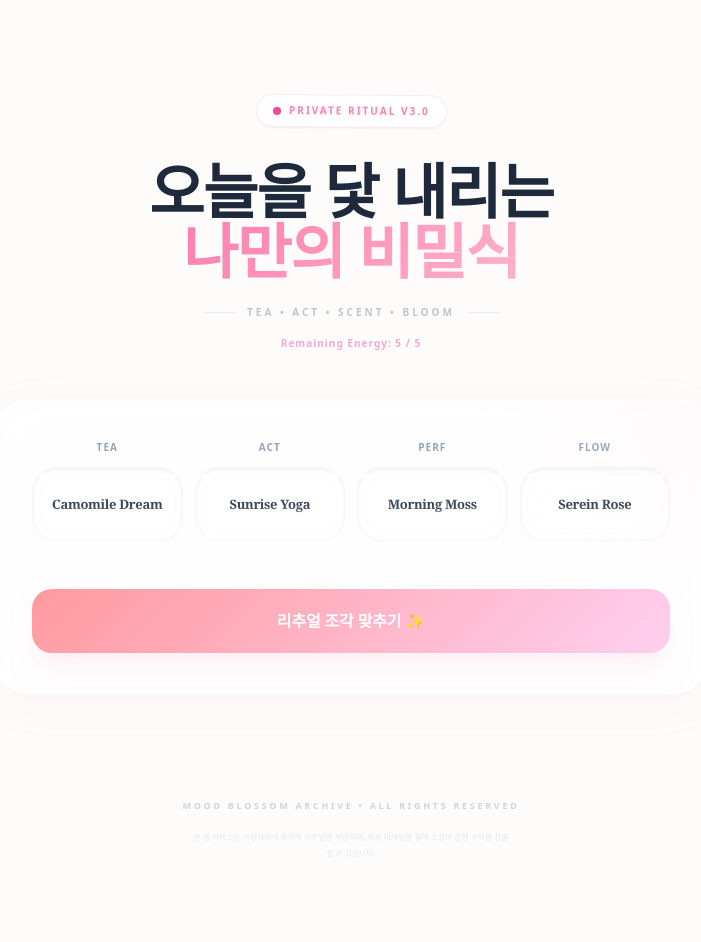
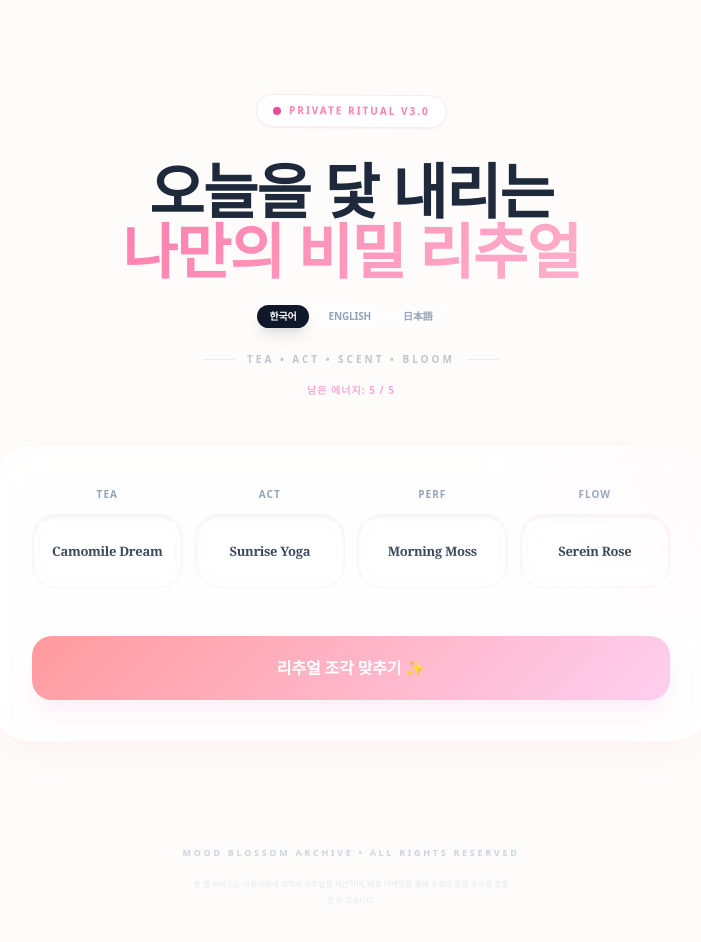
Before and after one commit to whiteref/mood-777, a React (Vite) app: page / in a window 1280 px wide. Shown: the top 942 px of the page, without its empty margins (289-990 px from the left). Built offline with nearby package versions, Linux system fonts and the light colour scheme; a web font is replaced by a local one.

Commit message:
Implement KR/EN/JP multi-language switcher and i18n system

```diff
--- a/App.tsx
+++ b/App.tsx
@@ -5,6 +5,7 @@ import { TEAS, ACTIVITIES, PERFUMES, FLOWERS } from './constants';
 import SlotReel from './components/SlotReel';
 import { getLocalCommentary } from './services/commentaryData';
 import { getRealtimeShoppingItems, ShoppingItem } from './services/gemini';
+import { translations, Language } from './translations';
 
 const USAGE_LIMIT = 5;
 
@@ -22,6 +23,9 @@ const App: React.FC = () => {
   const [isAdmin, setIsAdmin] = useState(false);
   const [adminClicks, setAdminClicks] = useState(0);
 
+  // i18n State
+  const [lang, setLang] = useState<Language>('KR');
+
   useEffect(() => {
     const today = new Date().toISOString().split('T')[0];
     const storedDate = localStorage.getItem('ritual_usage_date');
@@ -38,9 +42,17 @@ const App: React.FC = () => {
       const adminStatus = localStorage.getItem('ritual_admin_mode') === 'true';
       setIsAdmin(adminStatus);
 
+      const storedLang = localStorage.getItem('ritual_lang') as Language;
+      if (storedLang) setLang(storedLang);
+
       if (!adminStatus && count >= USAGE_LIMIT) setIsLimitReached(true);
     }
   }, []);
+
+  const changeLang = (newLang: Language) => {
+    setLang(newLang);
+    localStorage.setItem('ritual_lang', newLang);
+  };
 
   const toggleAdmin = () => {
     const nextClicks = adminClicks + 1;
@@ -50,7 +62,7 @@ const App: React.FC = () => {
       localStorage.setItem('ritual_admin_mode', nextAdmin.toString());
       setAdminClicks(0);
       if (nextAdmin) setIsLimitReached(false);
-      alert(nextAdmin ? "관리자 모드 활성화: 무제한 사용 가능 ✨" : "관리자 모드 해제");
+      alert(nextAdmin ? translations[lang].admin_mode_on : translations[lang].admin_mode_off);
     } else {
       setAdminClicks(nextClicks);
     }
@@ -125,17 +137,33 @@ const App: React.FC = () => {
         </div>
 
         <h1 className="text-5xl md:text-6xl font-serif font-semibold leading-[1.1] mb-6 tracking-tight text-slate-800">
-          오늘을 닻 내리는<br />
-          <span className="gradient-text">나만의 비밀식</span>
+          {translations[lang].title_line1}<br />
+          <span className="gradient-text">{translations[lang].title_line2}</span>
         </h1>
 
         <div className="flex flex-col items-center justify-center gap-4">
+          {/* Language Switcher */}
+          <div className="flex items-center gap-2 mb-2">
+            {(['KR', 'EN', 'JA'] as Language[]).map((l) => (
+              <button
+                key={l}
+                onClick={() => changeLang(l)}
+                className={`text-[10px] font-bold px-3 py-1 rounded-full transition-all ${lang === l
+                  ? 'bg-slate-900 text-white shadow-lg'
+                  : 'bg-white/50 text-slate-400 hover:bg-white'
+                  }`}
+              >
+                {l === 'KR' ? '한국어' : l === 'EN' ? 'ENGLISH' : '日本語'}
+              </button>
+            ))}
+          </div>
+
           <div className="flex items-center gap-3 opacity-40">
             <div className="h-px w-8 bg-slate-300"></div>
-            <p className="text-[10px] font-bold text-slate-500 uppercase tracking-[0.3em]">Tea • Act • Scent • Bloom</p>
+            <p className="text-[10px] font-bold text-slate-500 uppercase tracking-[0.3em]">{translations[lang].subtitle}</p>
             <div className="h-px w-8 bg-slate-300"></div>
           </div>
-          <p className="text-[10px] font-black text-pink-300 tracking-[0.1em]">Remaining Energy: {Math.max(0, USAGE_LIMIT - usageCount)} / {USAGE_LIMIT}</p>
+          <p className="text-[10px] font-black text-pink-300 tracking-[0.1em]">{translations[lang].energy}: {Math.max(0, USAGE_LIMIT - usageCount)} / {USAGE_LIMIT}</p>
         </div>
       </header>
 
@@ -148,19 +176,25 @@ const App: React.FC = () => {
               <div className="w-16 h-16 bg-pink-50 rounded-full flex items-center justify-center mb-6">
                 <svg className="w-8 h-8 text-pink-400" viewBox="0 0 24 24" fill="none" stroke="currentColor" strokeWidth="2"><path d="M12 21a9 9 0 1 0 0-18 9 9 0 0 0 0 18z" /><path d="M12 8v4" /><path d="M12 16h.01" /></svg>
               </div>
-              <h4 className="text-xl font-serif font-bold text-slate-800 mb-2">오늘의 에너지를 다 썼어요</h4>
+              <h4 className="text-xl font-serif font-bold text-slate-800 mb-2">
+                {lang === 'KR' ? '오늘의 에너지를 다 썼어요' : lang === 'EN' ? 'Out of Energy' : '本日のエネルギーを使い果たしました'}
+              </h4>
               <p className="text-sm text-slate-500 break-keep leading-relaxed">
-                충전이 필요해요. 내일 새로운 인연으로<br />다시 만나요!
+                {lang === 'KR'
+                  ? '충전이 필요해요. 내일 새로운 인연으로 다시 만나요!'
+                  : lang === 'EN'
+                    ? 'Recharge needed. Let\'s meet again tomorrow with some new ritual!'
+                    : '充電が必要です。明日、また新しい縁でお会いしましょう！'}
               </p>
             </div>
           )}
 
           <div className="grid grid-cols-4 gap-3 mb-12">
             {[
-              { label: 'TEA', list: TEAS, idx: 0, delay: 0 },
-              { label: 'ACT', list: ACTIVITIES, idx: 1, delay: 200 },
-              { label: 'PERF', list: PERFUMES, idx: 2, delay: 400 },
-              { label: 'FLOW', list: FLOWERS, idx: 3, delay: 600 }
+              { label: translations[lang].category_tea, list: TEAS, idx: 0, delay: 0 },
+              { label: translations[lang].category_act, list: ACTIVITIES, idx: 1, delay: 200 },
+              { label: translations[lang].category_scent, list: PERFUMES, idx: 2, delay: 400 },
+              { label: translations[lang].category_bloom, list: FLOWERS, idx: 3, delay: 600 }
             ].map((reel) => (
               <div key={reel.label} className="space-y-3">
                 <p className="text-[10px] font-bold text-slate-400 text-center uppercase tracking-widest">{reel.label}</p>
@@ -179,16 +213,16 @@ const App: React.FC = () => {
             {slotState === SlotState.SPINNING ? (
               <span className="flex items-center justify-center gap-2">
                 <svg className="animate-spin h-5 w-5 text-white" xmlns="http://www.w3.org/2000/svg" fill="none" viewBox="0 0 24 24"><circle className="opacity-25" cx="12" cy="12" r="10" stroke="currentColor" strokeWidth="4"></circle><path className="opacity-75" fill="currentColor" d="M4 12a8 8 0 018-8V0C5.373 0 0 5.373 0 12h4zm2 5.291A7.962 7.962 0 014 12H0c0 3.042 1.135 5.824 3 7.938l3-2.647z"></path></svg>
-                인연을 맺는 중...
+                {lang === 'KR' ? '인연을 맺는 중...' : lang === 'EN' ? 'Connecting...' : '縁を結んでいます...'}
               </span>
-            ) : isLimitReached ? '에너지 충전 중...' : '리추얼 조각 맞추기 ✨'}
+            ) : isLimitReached ? (lang === 'KR' ? '에너지 충전 중...' : 'Recharging...') : translations[lang].spin_btn}
           </button>
         </section>
 
         {slotState === SlotState.FINISHED && result && (
           <div className="space-y-16 animate-toss">
             <div className="text-center relative">
-              <span className="text-[12px] font-bold text-pink-300 uppercase tracking-[0.3em] block mb-3 font-serif">Ritual Harmony</span>
+              <span className="text-[12px] font-bold text-pink-300 uppercase tracking-[0.3em] block mb-3 font-serif">{translations[lang].result_harmony}</span>
               <h2 className="text-8xl font-serif font-semibold gradient-text tracking-tighter italic">{result.score}%</h2>
               <div className="absolute -bottom-2 left-1/2 -translate-x-1/2 w-12 h-0.5 bg-pink-100"></div>
             </div>
@@ -226,7 +260,7 @@ const App: React.FC = () => {
               </div>
               <h3 className="text-xl font-serif font-semibold mb-6 flex items-center gap-4 text-slate-800">
                 <span className="w-10 h-px bg-pink-200" />
-                AI Ritual Commentary
+                {translations[lang].commentary_title}
               </h3>
               <p className="text-slate-600 leading-relaxed text-[17px] font-medium break-keep italic font-serif">
                 "{result.aiCommentary}"
@@ -238,8 +272,8 @@ const App: React.FC = () => {
               <div className="p-10">
                 <div className="flex justify-between items-start mb-8">
                   <div>
-                    <h3 className="text-2xl font-serif font-bold mb-2 text-slate-800 tracking-tight">행운의 오브제</h3>
-                    <p className="text-[10px] font-bold text-pink-400 uppercase tracking-[0.2em]">The Curator's Selection</p>
+                    <h3 className="text-2xl font-serif font-bold mb-2 text-slate-800 tracking-tight">{translations[lang].lucky_item}</h3>
+                    <p className="text-[10px] font-bold text-pink-400 uppercase tracking-[0.2em]">{translations[lang].curator_selection}</p>
                   </div>
                   <div className="flex items-center gap-1.5 px-3 py-1 bg-pink-50 rounded-full">
                     <span className="w-1.5 h-1.5 bg-pink-500 rounded-full animate-pulse"></span>
@@ -250,7 +284,7 @@ const App: React.FC = () => {
                 {isLoadingItem ? (
                   <div className="py-24 flex flex-col items-center gap-6">
                     <div className="w-16 h-16 border-2 border-pink-50 border-t-pink-400 rounded-full animate-spin" />
-                    <p className="text-[11px] font-bold text-slate-400 tracking-widest uppercase animate-pulse">Designing your luck...</p>
+                    <p className="text-[11px] font-bold text-slate-400 tracking-widest uppercase animate-pulse">{translations[lang].loading_ai}</p>
                   </div>
                 ) : shoppingItem ? (
                   <div className="space-y-8 animate-toss">
@@ -277,10 +311,12 @@ const App: React.FC = () => {
                           rel="noopener noreferrer"
                           className="flex items-center justify-center w-full py-6 bg-slate-900 text-white text-[16px] font-bold rounded-[30px] shadow-2xl active:scale-[0.98] transition-all hover:bg-slate-800"
                         >
-                          쿠팡에서 바로 구매하기 ➔
+                          {lang === 'KR' ? '쿠팡에서 바로 구매하기 ➔' : lang === 'EN' ? 'Check on Shop ➔' : 'ショップで確認する ➔'}
                         </a>
                         <p className="text-[9px] text-slate-400 text-center px-4 leading-normal">
-                          이 포스팅은 쿠팡 파트너스 활동의 일환으로, 이에 따른 일정액의 수수료를 제공받습니다.
+                          {lang === 'KR'
+                            ? '이 포스팅은 쿠팡 파트너스 활동의 일환으로, 이에 따른 일정액의 수수료를 제공받습니다.'
+                            : 'This contains affiliate links. We may receive a commission for purchases made through these links.'}
                         </p>
                       </div>
                     </div>
--- /dev/null
+++ b/translations.ts
@@ -0,0 +1,62 @@
+
+export type Language = 'KR' | 'EN' | 'JA';
+
+export const translations = {
+    KR: {
+        title_line1: "오늘을 닻 내리는",
+        title_line2: "나만의 비밀 리추얼",
+        subtitle: "Tea • Act • Scent • Bloom",
+        energy: "남은 에너지",
+        spin_btn: "리추얼 조각 맞추기 ✨",
+        result_harmony: "리추얼의 조화",
+        commentary_title: "AI 리추얼 코멘터리",
+        lucky_item: "행운의 오브제",
+        curator_selection: "The Curator's Selection",
+        loading_ai: "AI 추천을 불러오는 중...",
+        fail_ai: "AI 추천을 불러오지 못했습니다.",
+        admin_mode_on: "관리자 모드 활성화: 무제한 사용 가능 ✨",
+        admin_mode_off: "관리자 모드 해제",
+        category_tea: "TEA",
+        category_act: "ACT",
+        category_scent: "PERF",
+        category_bloom: "FLOW",
+    },
+    EN: {
+        title_line1: "Anchoring Your Day",
+        title_line2: "Private Ritual Piece",
+        subtitle: "Tea • Act • Scent • Bloom",
+        energy: "Remaining Energy",
+        spin_btn: "Assemble Ritual ✨",
+        result_harmony: "Ritual Harmony",
+        commentary_title: "AI Ritual Commentary",
+        lucky_item: "Lucky Object",
+        curator_selection: "The Curator's Selection",
+        loading_ai: "Loading AI recommendation...",
+        fail_ai: "Failed to load AI recommendation.",
+        admin_mode_on: "Admin Mode Active: Unlimited Use ✨",
+        admin_mode_off: "Admin Mode Deactivated",
+        category_tea: "TEA",
+        category_act: "ACT",
+        category_scent: "PERF",
+        category_bloom: "FLOW",
+    },
+    JA: {
+        title_line1: "今日を繋ぎ止める",
+        title_line2: "自分だけの秘密リチュアル",
+        subtitle: "Tea • Act • Scent • Bloom",
+        energy: "残りエネルギー",
+        spin_btn: "リチュアルを組み立てる ✨",
+        result_harmony: "リチュアルの調和",
+        commentary_title: "AI リチュアル コメンタリー",
+        lucky_item: "幸運のオブジェ",
+        curator_selection: "The Curator's Selection",
+        loading_ai: "AI推薦を読み込み中...",
+        fail_ai: "AI推薦の読み込みに失敗しました。",
+        admin_mode_on: "管理者モード有効：無制限で使用可能 ✨",
+        admin_mode_off: "管理者モード解除",
+        category_tea: "TEA",
+        category_act: "ACT",
+        category_scent: "PERF",
+        category_bloom: "FLOW",
+    }
+};
```
